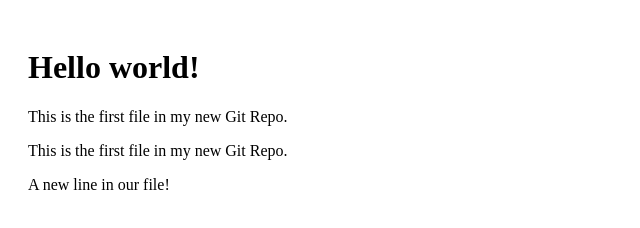
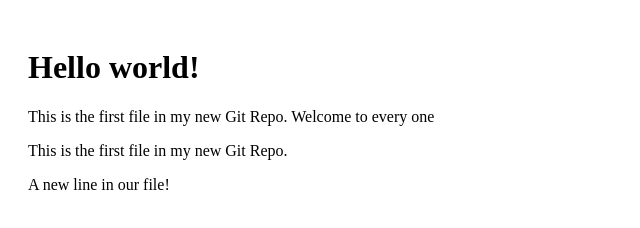
Before and after one commit to syed-magtum-wmc-tech/git-learning, a plain HTML site: page index.html in a window 1280 px wide. Shown: the whole page, without its empty margins (0-640 px from the left). Drawn offline with Linux system fonts and the light colour scheme.

Commit message:
design fix on design new1

```diff
--- a/index.html
+++ b/index.html
@@ -7,7 +7,7 @@
 <body>
 
 <h1>Hello world!</h1>
-<p>This is the first file in my new Git Repo.</p>
+<p>This is the first file in my new Git Repo. Welcome to every one</p>
 <p>This is the first file in my new Git Repo.</p>
 <p>A new line in our file!</p>
 </body>
```
